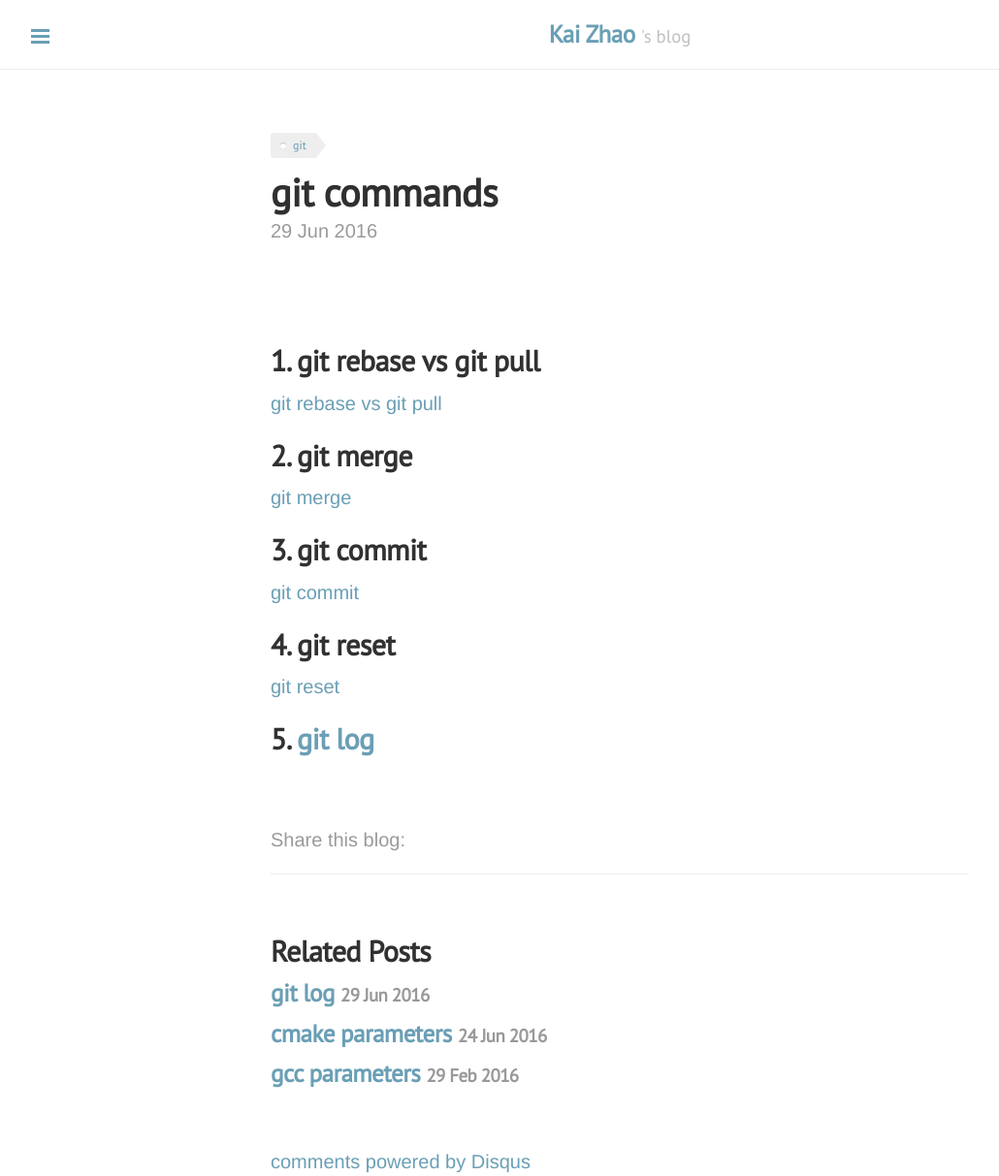
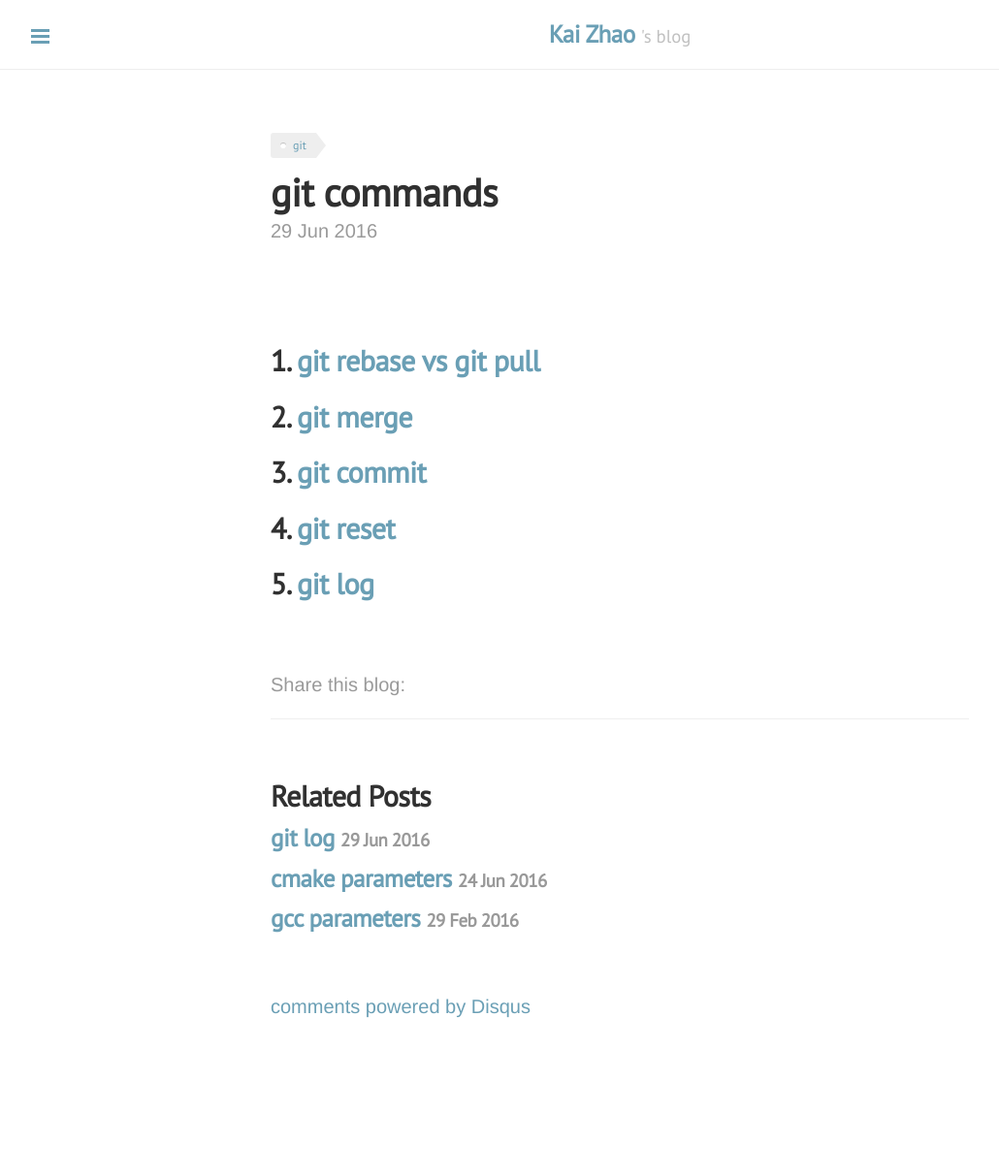
Before and after one commit to loverszhaokai/loverszhaokai.github.io, a Jekyll site: the page built from _posts/2016-06-29-git.md, in a window 1280 px wide. Shown: the whole page at 97% size, without its empty margins (1-1031 px from the left). Built offline with Jekyll 4.4.1, drawn with Linux system fonts in a browser that asks for light colours; nearby versions of some CDN libraries; comment, search, counter and statistics services are not loaded; after the commit the page ends 1053 px from its top, so only the background shows below that.

Commit message:
Update content of _posts/2016-06-29-git.md

```diff
--- a/_posts/2016-06-29-git.md
+++ b/_posts/2016-06-29-git.md
@@ -10,16 +10,12 @@ analytics: true
 
 <br>
 
-## 1. git rebase vs git pull
-[git rebase vs git pull]({% post_url 2016-01-08-git-rebase-vs-git-pull %})
+## 1. [git rebase vs git pull]({% post_url 2016-01-08-git-rebase-vs-git-pull %})
 
-## 2. git merge
-[git merge]({% post_url 2016-01-30-git-merge %})
+## 2. [git merge]({% post_url 2016-01-30-git-merge %})
 
-## 3. git commit
-[git commit]({% post_url 2016-02-23-git-commit %})
+## 3. [git commit]({% post_url 2016-02-23-git-commit %})
 
-## 4. git reset
-[git reset]({% post_url 2016-02-25-git-reset %})
+## 4. [git reset]({% post_url 2016-02-25-git-reset %})
 
 ## 5. [git log]({% post_url 2016-06-29-git-log %})
--- a/index.html
+++ b/index.html
@@ -27,7 +27,7 @@ title: Home
 
     {{ post.excerpt }}
 
-    <br>
+    <span/>
 
     <a href="{{ post.url }}">
         Continue reading...
```
